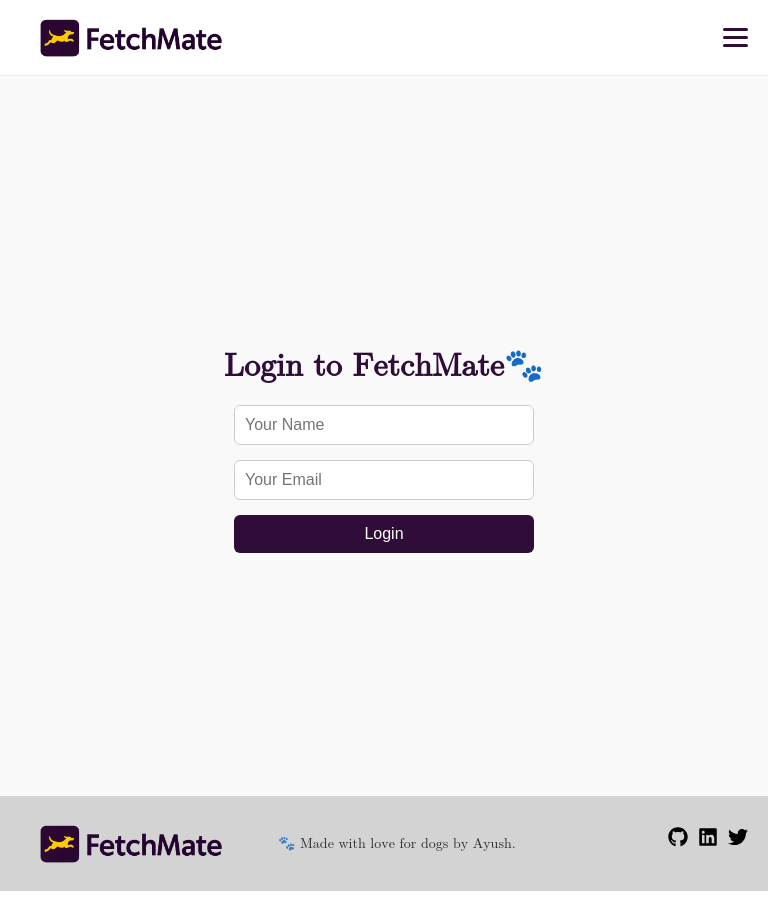
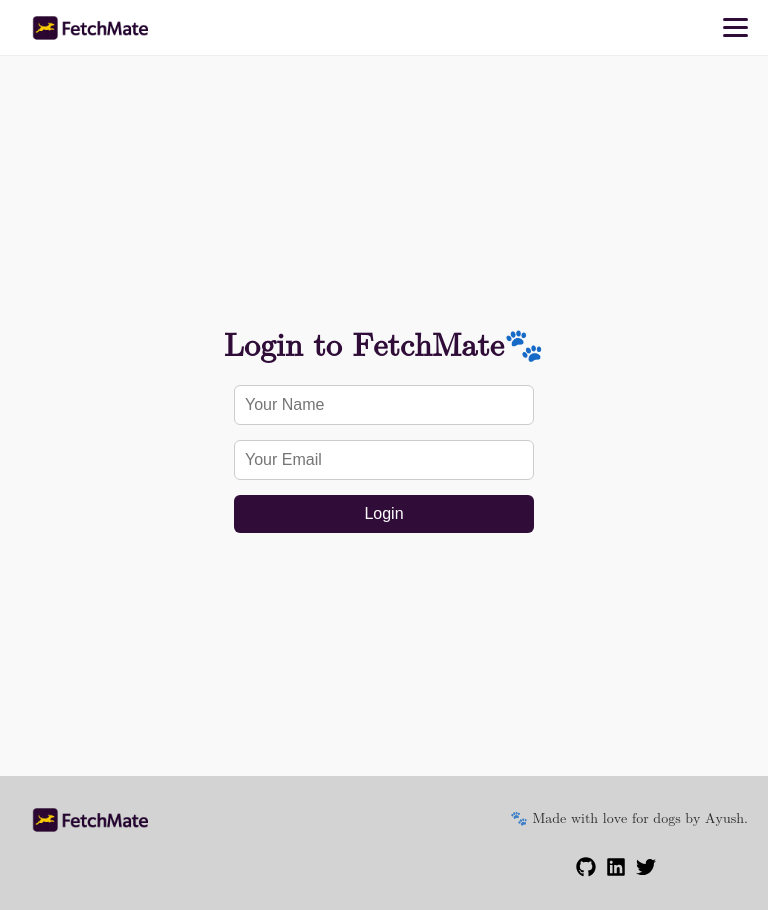
Before and after one commit to AyushDubey-maker/fetchMate, a React (Create React App) app: page /login in a window 768 px wide. Built offline with nearby package versions, Linux system fonts and the light colour scheme; no server answers.

Commit message:
resized logo and icons for header and footer

```diff
--- a/src/components/styles/Footer.css
+++ b/src/components/styles/Footer.css
@@ -54,3 +54,17 @@
       margin-left: -15%;
     }
   }
+
+  /* ---------- Mobile Styles ---------- */
+@media (max-width: 768px) {
+  .footer-logo{
+  height: 35px;
+  }
+}
+
+  @media (min-width: 405px) and (max-width: 768px) {
+    .footer-right{
+      margin-left: 75%;
+      margin-top: 2%;
+    }
+  }
--- a/src/components/styles/Header.css
+++ b/src/components/styles/Header.css
@@ -75,6 +75,9 @@
 
 /* ---------- Mobile Styles ---------- */
 @media (max-width: 768px) {
+  .logo {
+    height: 35px;
+  }
   .nav-toggle {
     display: flex;
   }
```
